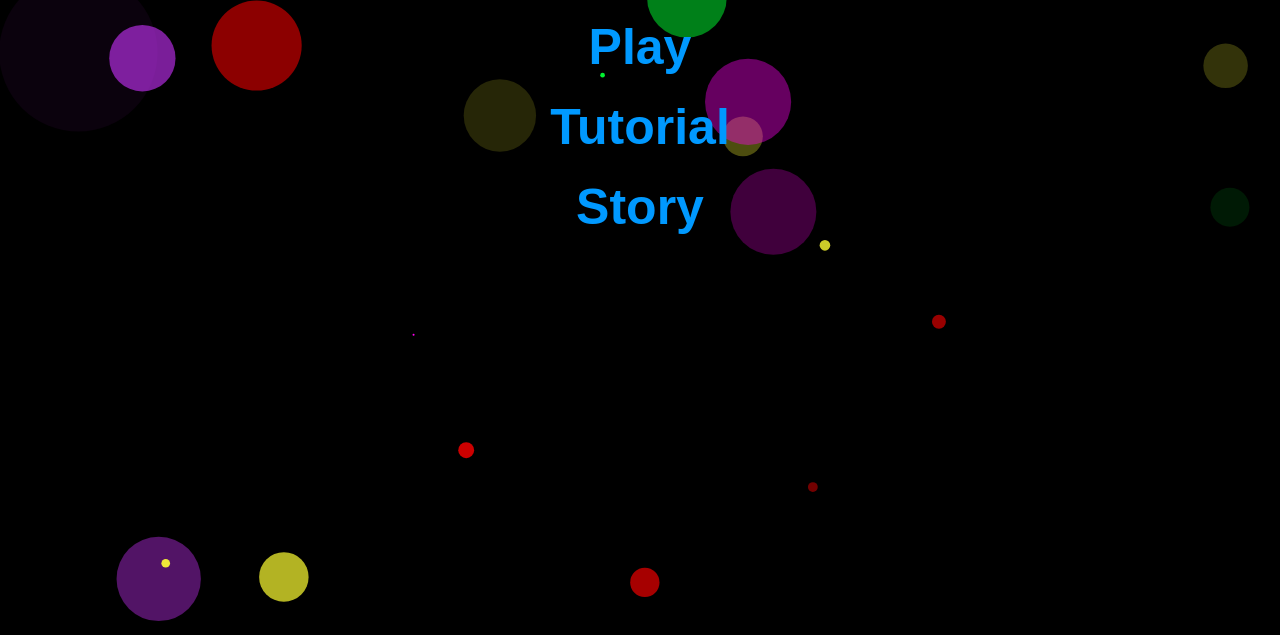
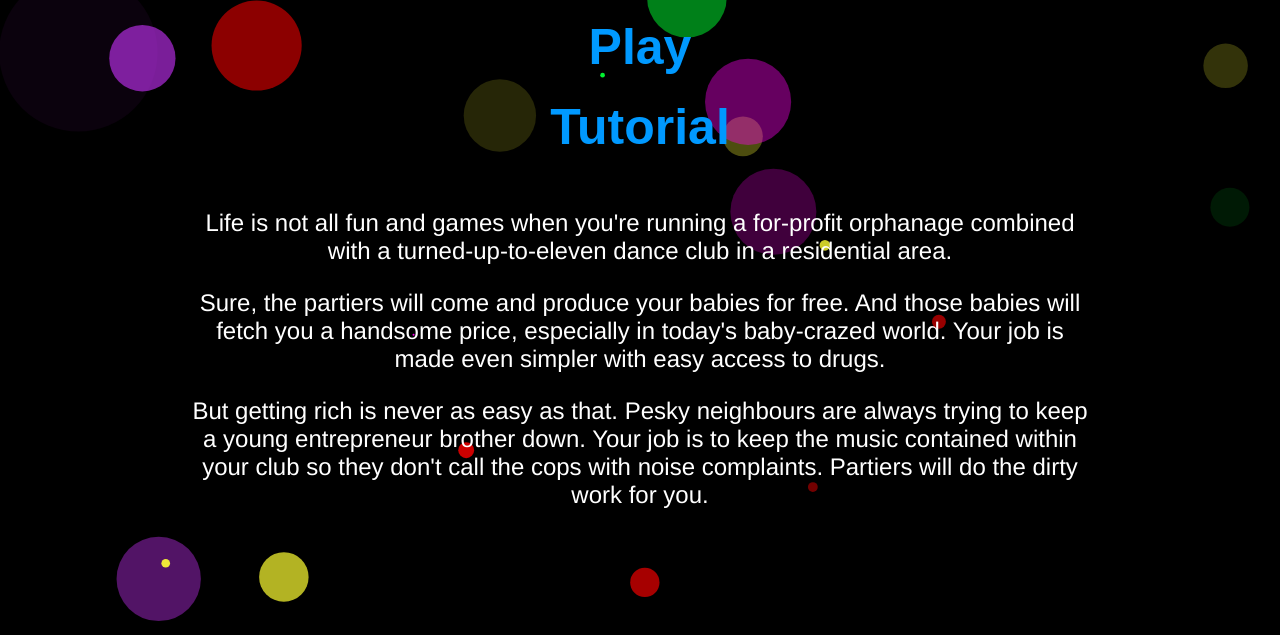
Before and after one commit to tarrencev/DanceClubBabyFactory, a website: page app/index.html in a window 1280 px wide. Shown: the part 165-800 px from the top of the page. Drawn offline with Linux system fonts and the light colour scheme; no server answers.

Commit message:
added story to menu screen

```diff
--- a/app/css/style.css
+++ b/app/css/style.css
@@ -42,6 +42,19 @@ canvas {
   top: 0;
   bottom: 0;
   background-color: rgba(0,0,0,0.7);
+}
+
+#titleState #story {
+  position: absolute;
+  top: 300px;
+  width: 75%;
+  margin: auto;
+  left: 0; right: 0;
+}
+
+#titleState #story p {
+  font-size: 1.5em;
+  margin: 1em;
 }
 
 .scoresContainer {
--- a/app/index.html
+++ b/app/index.html
@@ -169,7 +169,11 @@
         <div id="titleMenu" class="menuContainer">
             <button class="titlePlayButton menuItem">Play</button>
             <button class="tutorialButton menuItem">Tutorial</button>
-            <button class="storyButton menuItem">Story</button>
+        </div>
+        <div id="story">
+        <p>Life is not all fun and games when you're running a for-profit orphanage combined with a turned-up-to-eleven dance club in a residential area.</p>
+        <p>Sure, the partiers will come and produce your babies for free. And those babies will fetch you a handsome price, especially in today's baby-crazed world. Your job is made even simpler with easy access to drugs.</p>
+        <p>But getting rich is never as easy as that. Pesky neighbours are always trying to keep a young entrepreneur brother down. Your job is to keep the music contained within your club so they don't call the cops with noise complaints. Partiers will do the dirty work for you.</p>
         </div>
     </div>
     <script>
--- a/app/js/title.js
+++ b/app/js/title.js
@@ -42,13 +42,13 @@ var TitleObject = function(new_stage){
     function initLoadingMeter() {
         loadingMeterBackground = new createjs.Shape();
         loadingMeterBackground.x = CONSTANTS.WIDTH/2 - 200;
-        loadingMeterBackground.y = CONSTANTS.HEIGHT/2;
+        loadingMeterBackground.y = 250;
         loadingMeterBackground.graphics.beginFill("#FFF").drawRect(0, 0, 400, 40);
         stage.addChild(loadingMeterBackground);
 
         loadingMeter = new createjs.Shape();
         loadingMeter.x = CONSTANTS.WIDTH/2 - 200;
-        loadingMeter.y = CONSTANTS.HEIGHT/2;
+        loadingMeter.y = 250;
         loadingMeter.graphics.beginFill("#ff00ef").drawRect(0, 0, 400, 40);
         loadingMeter.scaleX = 0;
         stage.addChild(loadingMeter);
```
